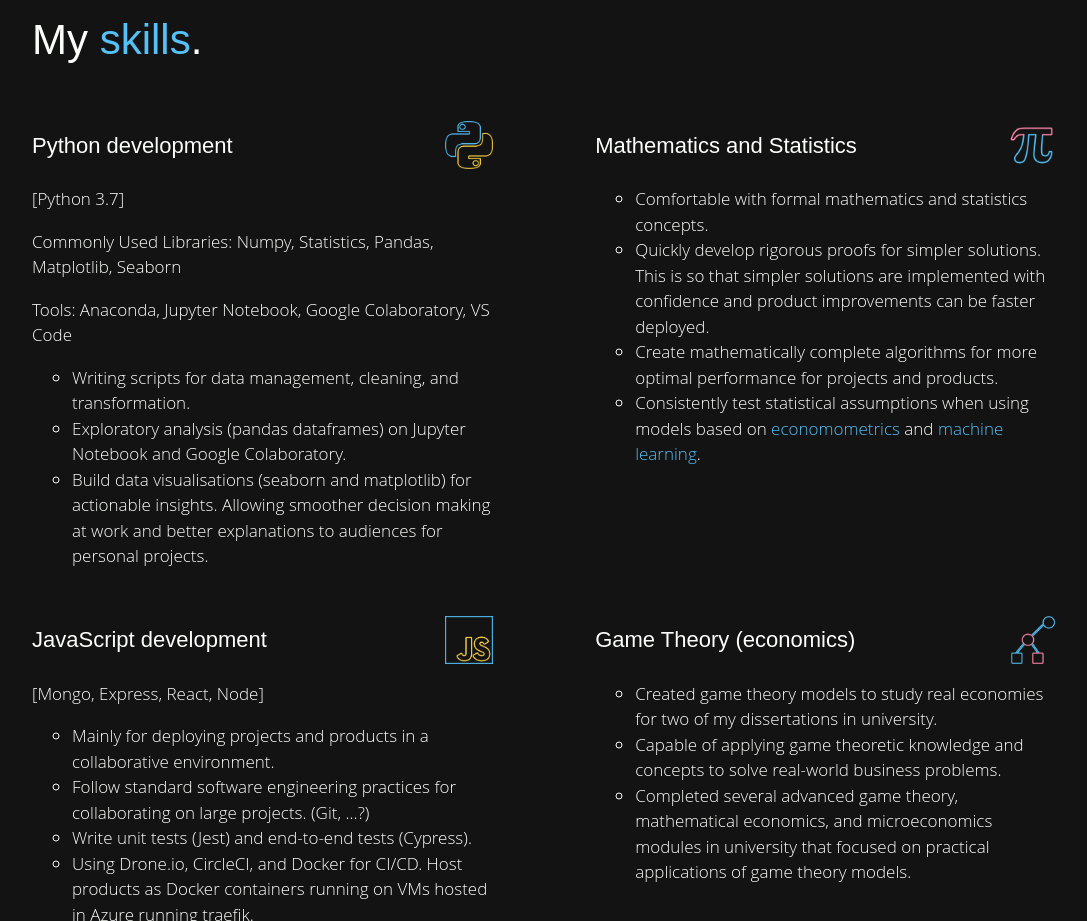
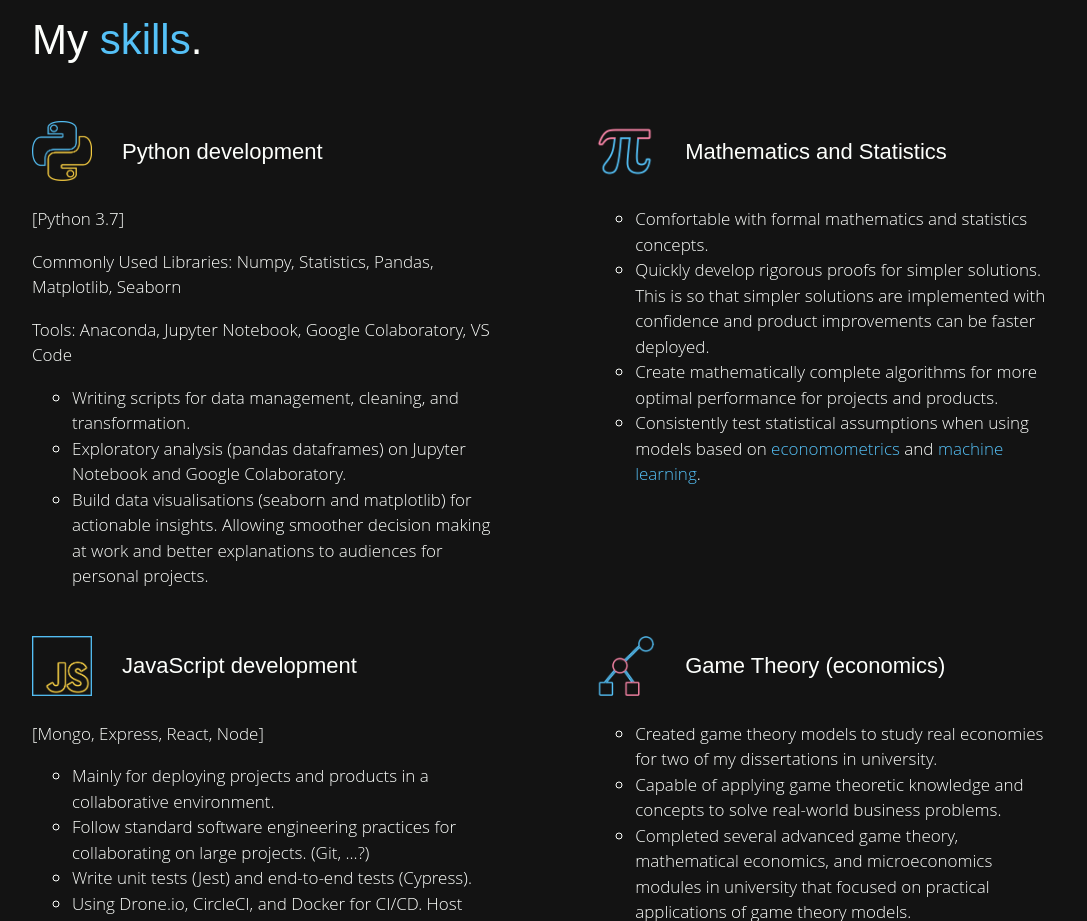
Before and after one commit to pamelachia/portfolio, a React (Create React App) app: page / in a window 1280 px wide. Shown: the part 1660-2581 px from the top of the page, without its empty margins (96-1183 px from the left). Built offline with nearby package versions, Linux system fonts and the light colour scheme; what webfontloader would draw is missing.

Commit message:
Move skill logo to the right of the title

```diff
--- a/src/components/Sections/Skills.jsx
+++ b/src/components/Sections/Skills.jsx
@@ -26,18 +26,19 @@
 
     const topStyle = css`
         display: flex;
+        margin-bottom: 25px;
     `;
 
     const subtitleStyle = css`
-        flex-grow: 1;
+        margin-left: 30px;
         display: flex;
         align-items: center;
     `;
 
     const imgStyle = css`
         flex-shrink: 0;
-        max-width: 6vh;
-        max-height: 6vh;
+        max-width: 60px;
+        max-height: 60px;
         width: auto;
         height: auto;
         display: block;
@@ -46,10 +47,10 @@
     return (
         <div className={style}>
             <div className={topStyle}>
+                {imgSrc && <img src={imgSrc} alt="logo" className={imgStyle} />}
                 <div className={subtitleStyle}>
                     <Subtitle disableMargin={true}>{title}</Subtitle>
                 </div>
-                {imgSrc && <img src={imgSrc} alt="logo" className={imgStyle} />}
             </div>
             {children}
         </div>
```
Also changed, not shown: src/components/Button.jsx (added, +43 -0 lines).
